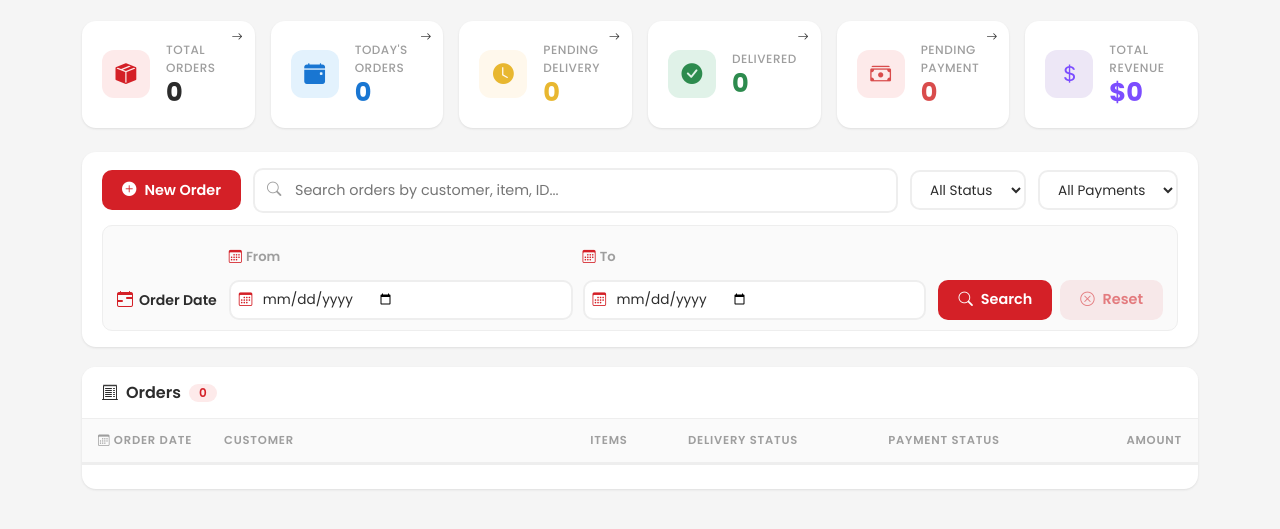
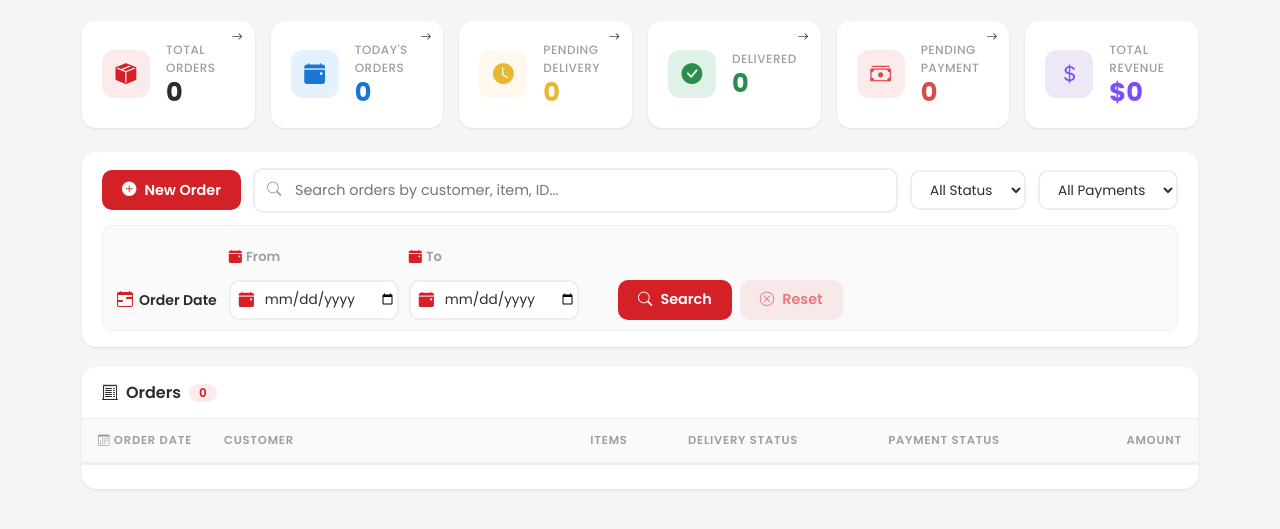
Before and after one commit to jatinsapariya18/sahaj-foods-orders, a website: page public/index.html in a window 1280 px wide. Shown: the part 253-782 px from the top of the page. Drawn offline with nearby package versions, Linux system fonts and the light colour scheme; no server answers.

Commit message:
fix: compact date inputs on desktop + better calendar icon

```diff
--- a/public/index.html
+++ b/public/index.html
@@ -264,10 +264,10 @@
     .date-filter-inputs {
       display: flex;
       gap: 10px;
-      flex: 1;
+      flex: 0 1 auto;
       min-width: 0;
     }
-    .date-filter-inputs .filter-date-group { flex: 1; min-width: 0; }
+    .date-filter-inputs .filter-date-group { flex: 0 1 170px; min-width: 0; }
     .date-filter-inputs .filter-select { width: 100%; }
     .date-filter-actions {
       display: flex;
@@ -280,21 +280,22 @@
       position: relative;
       width: 100%;
     }
-    .date-input-wrap .bi-calendar3 {
+    .date-input-wrap .bi-calendar-event-fill {
       position: absolute;
       left: 10px;
       top: 50%;
       transform: translateY(-50%);
       color: var(--saffron);
-      font-size: .85rem;
+      font-size: .95rem;
       pointer-events: none;
       z-index: 1;
     }
     .date-input-wrap input[type="date"] {
-      padding-left: 32px;
+      padding-left: 34px;
       width: 100%;
       box-sizing: border-box;
       max-width: 100%;
+      height: 40px;
     }
 
     .load-status {
@@ -903,7 +904,7 @@
         height: auto;
         font-size: .7rem;
       }
-      .date-input-wrap .bi-calendar3 {
+      .date-input-wrap .bi-calendar-event-fill {
         left: 8px;
         font-size: .75rem;
       }
@@ -1097,16 +1098,16 @@
       </div>
       <div class="date-filter-inputs">
         <div class="filter-date-group">
-          <label class="filter-label" for="filterDateFrom"><i class="bi bi-calendar3" style="margin-right:4px;color:var(--saffron)"></i> From</label>
+          <label class="filter-label" for="filterDateFrom"><i class="bi bi-calendar-event-fill" style="margin-right:4px;color:var(--saffron)"></i> From</label>
           <div class="date-input-wrap">
-            <i class="bi bi-calendar3"></i>
+            <i class="bi bi-calendar-event-fill"></i>
             <input type="date" id="filterDateFrom" class="filter-select" title="Select start date">
           </div>
         </div>
         <div class="filter-date-group">
-          <label class="filter-label" for="filterDateTo"><i class="bi bi-calendar3" style="margin-right:4px;color:var(--saffron)"></i> To</label>
+          <label class="filter-label" for="filterDateTo"><i class="bi bi-calendar-event-fill" style="margin-right:4px;color:var(--saffron)"></i> To</label>
           <div class="date-input-wrap">
-            <i class="bi bi-calendar3"></i>
+            <i class="bi bi-calendar-event-fill"></i>
             <input type="date" id="filterDateTo" class="filter-select" title="Select end date">
           </div>
         </div>
```
